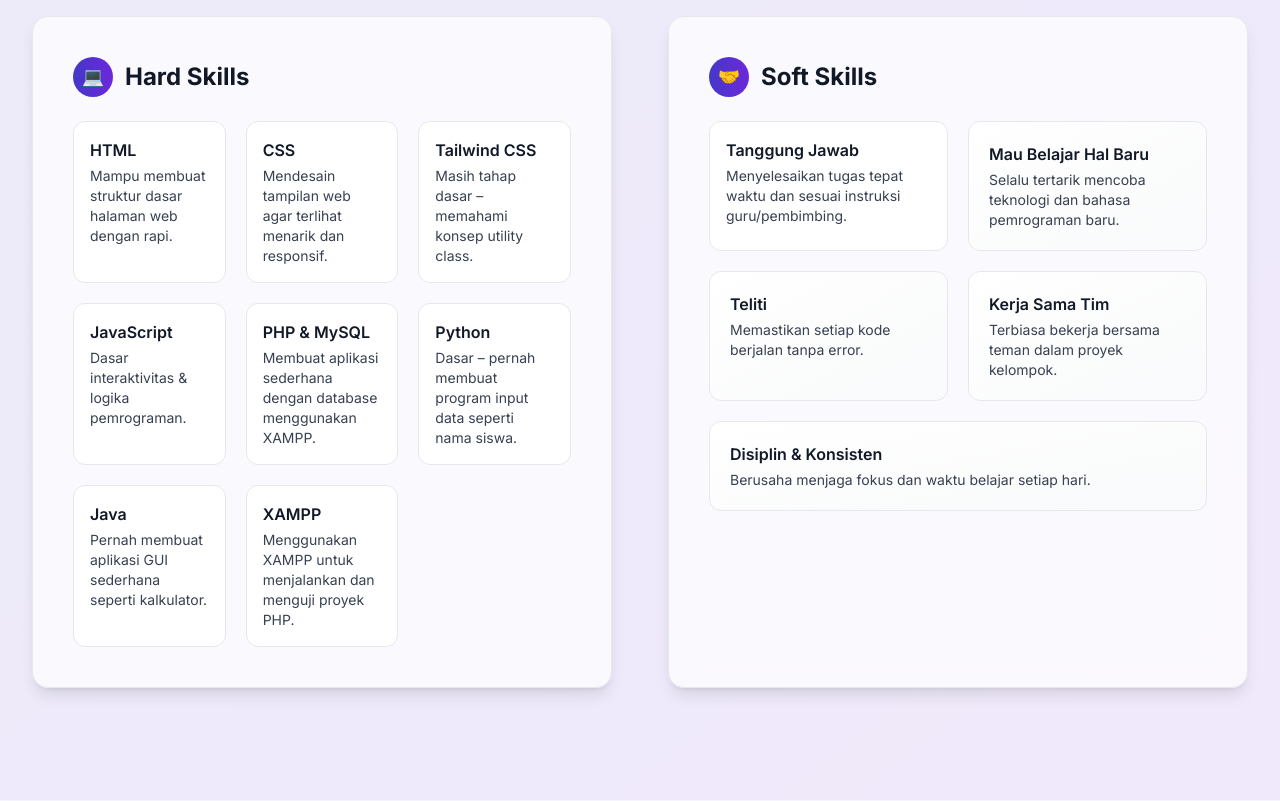
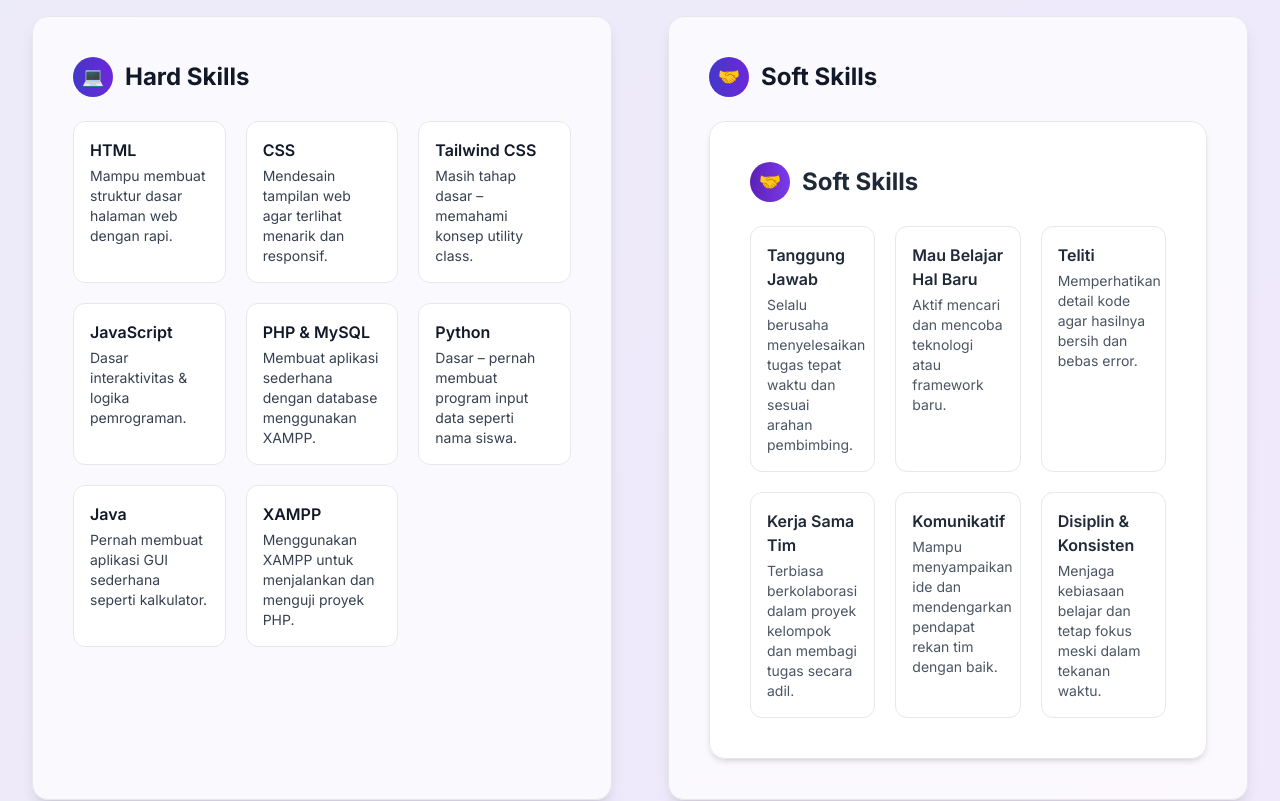
Before and after one commit to arga998/portofolio-web, a plain HTML site: page index.html in a window 1280 px wide. Shown: the part 1660-2461 px from the top of the page. Drawn offline with nearby package versions, Linux system fonts and the light colour scheme.

Commit message:
Update index.html

```diff
--- a/index.html
+++ b/index.html
@@ -287,34 +287,47 @@
           <h3 class="text-2xl font-bold text-text-primary">Soft Skills</h3>
         </div>
 
-        <div class="grid grid-cols-1 sm:grid-cols-2 gap-5">
-          <div class="p-4 bg-white rounded-xl border border-border-color hover:shadow-md hover:-translate-y-1 transition-all duration-300">
-            <h4 class="font-semibold text-text-primary">Tanggung Jawab</h4>
-            <p class="text-sm text-text-secondary mt-1">Menyelesaikan tugas tepat waktu dan sesuai instruksi guru/pembimbing.</p>
+<!-- 🤝 Soft Skills -->
+<div class="reveal bg-white/80 backdrop-blur-sm border border-gray-200 rounded-2xl shadow-md hover:shadow-xl transition-all duration-500">
+  <div class="flex items-center gap-3 mb-6 px-10 pt-10">
+    <div class="w-10 h-10 rounded-full bg-gradient-to-r from-[#5B21B6] to-[#7C3AED] flex items-center justify-center text-white text-lg font-bold">
+      🤝
+    </div>
+    <h3 class="text-2xl font-bold text-gray-800">Soft Skills</h3>
   </div>
 
-          <div class="p-5 bg-gradient-to-br from-white to-gray-50 rounded-xl border border-border-color hover:border-primary hover:shadow-lg transition-all duration-300">
-            <h4 class="font-semibold text-text-primary">Mau Belajar Hal Baru</h4>
-            <p class="text-sm text-text-secondary mt-1">Selalu tertarik mencoba teknologi dan bahasa pemrograman baru.</p>
+  <div class="grid grid-cols-1 sm:grid-cols-2 lg:grid-cols-3 gap-5 px-10 pb-10">
+    <div class="p-4 bg-white rounded-xl border border-gray-200 hover:border-[#7C3AED] hover:shadow-md hover:-translate-y-1 transition-all duration-300">
+      <h4 class="font-semibold text-gray-800">Tanggung Jawab</h4>
+      <p class="text-sm text-gray-600 mt-1">Selalu berusaha menyelesaikan tugas tepat waktu dan sesuai arahan pembimbing.</p>
     </div>
 
-          <div class="p-5 bg-gradient-to-br from-white to-gray-50 rounded-xl border border-border-color hover:border-primary hover:shadow-lg transition-all duration-300">
-            <h4 class="font-semibold text-text-primary">Teliti</h4>
-            <p class="text-sm text-text-secondary mt-1">Memastikan setiap kode berjalan tanpa error.</p>
+    <div class="p-4 bg-white rounded-xl border border-gray-200 hover:border-[#7C3AED] hover:shadow-md hover:-translate-y-1 transition-all duration-300">
+      <h4 class="font-semibold text-gray-800">Mau Belajar Hal Baru</h4>
+      <p class="text-sm text-gray-600 mt-1">Aktif mencari dan mencoba teknologi atau framework baru.</p>
     </div>
 
-          <div class="p-5 bg-gradient-to-br from-white to-gray-50 rounded-xl border border-border-color hover:border-primary hover:shadow-lg transition-all duration-300">
-            <h4 class="font-semibold text-text-primary">Kerja Sama Tim</h4>
-            <p class="text-sm text-text-secondary mt-1">Terbiasa bekerja bersama teman dalam proyek kelompok.</p>
+    <div class="p-4 bg-white rounded-xl border border-gray-200 hover:border-[#7C3AED] hover:shadow-md hover:-translate-y-1 transition-all duration-300">
+      <h4 class="font-semibold text-gray-800">Teliti</h4>
+      <p class="text-sm text-gray-600 mt-1">Memperhatikan detail kode agar hasilnya bersih dan bebas error.</p>
     </div>
 
-          <div class="p-5 bg-gradient-to-br from-white to-gray-50 rounded-xl border border-border-color hover:border-primary hover:shadow-lg transition-all duration-300 sm:col-span-2">
-            <h4 class="font-semibold text-text-primary">Disiplin & Konsisten</h4>
-            <p class="text-sm text-text-secondary mt-1">Berusaha menjaga fokus dan waktu belajar setiap hari.</p>
+    <div class="p-4 bg-white rounded-xl border border-gray-200 hover:border-[#7C3AED] hover:shadow-md hover:-translate-y-1 transition-all duration-300">
+      <h4 class="font-semibold text-gray-800">Kerja Sama Tim</h4>
+      <p class="text-sm text-gray-600 mt-1">Terbiasa berkolaborasi dalam proyek kelompok dan membagi tugas secara adil.</p>
+    </div>
+
+    <div class="p-4 bg-white rounded-xl border border-gray-200 hover:border-[#7C3AED] hover:shadow-md hover:-translate-y-1 transition-all duration-300">
+      <h4 class="font-semibold text-gray-800">Komunikatif</h4>
+      <p class="text-sm text-gray-600 mt-1">Mampu menyampaikan ide dan mendengarkan pendapat rekan tim dengan baik.</p>
+    </div>
+
+    <div class="p-4 bg-white rounded-xl border border-gray-200 hover:border-[#7C3AED] hover:shadow-md hover:-translate-y-1 transition-all duration-300">
+      <h4 class="font-semibold text-gray-800">Disiplin & Konsisten</h4>
+      <p class="text-sm text-gray-600 mt-1">Menjaga kebiasaan belajar dan tetap fokus meski dalam tekanan waktu.</p>
     </div>
   </div>
 </div>
-
 </div>
 </div>
 </section>
```
Lines whose indentation alone changed are shown as unchanged.
